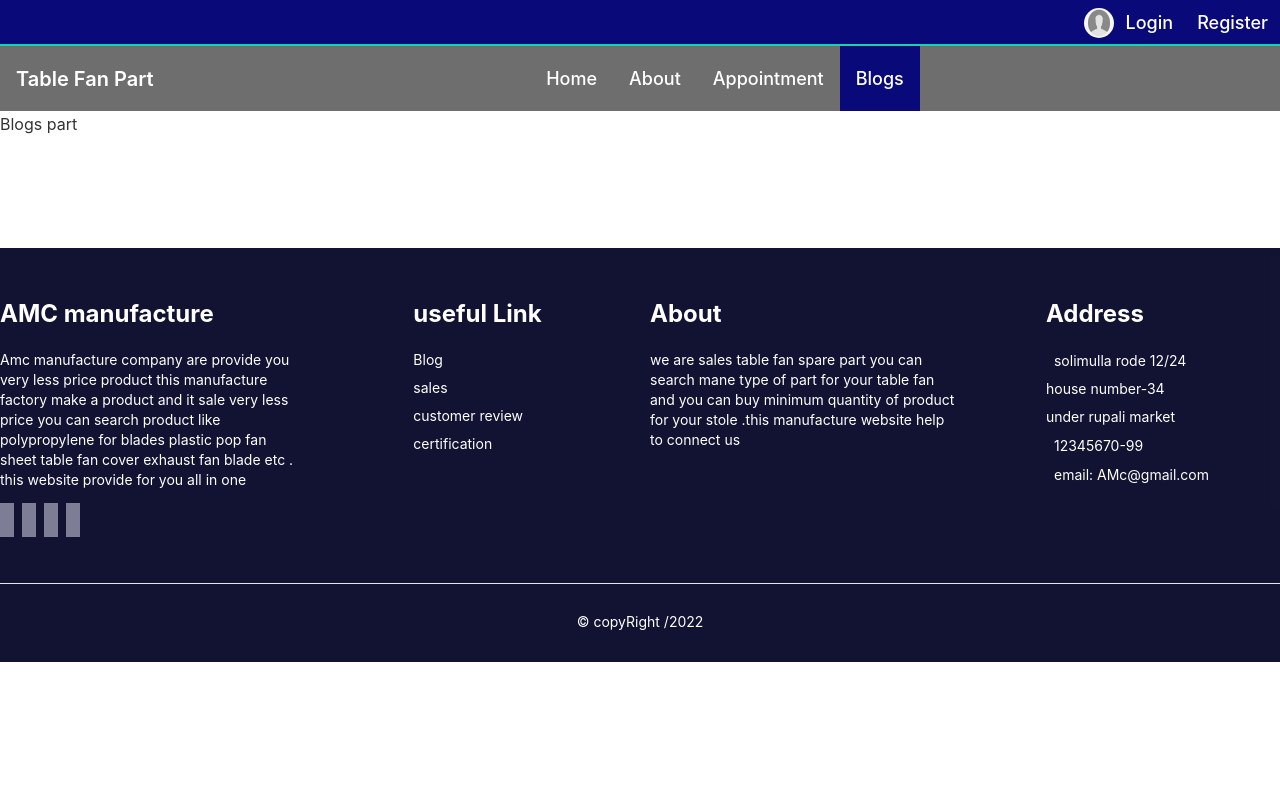
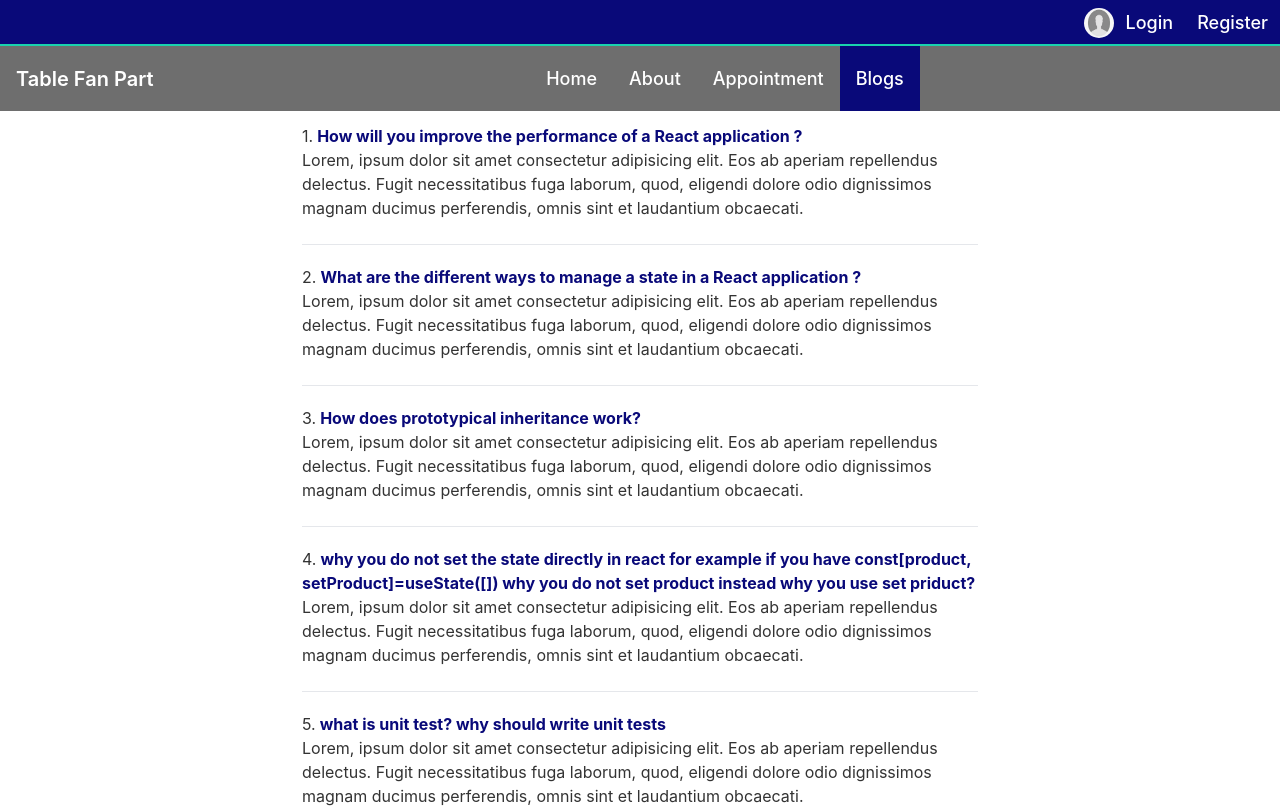
Before and after one commit to arifa-akter/table-fan-manufacture, a React (Create React App) app: page /blogs in a window 1280 px wide. Shown: the top 808 px of the page. Built offline with nearby package versions, Linux system fonts and the light colour scheme; no server answers; the HTML template or start-up script is replaced by a standard one.

Commit message:
add bloge design

```diff
--- a/src/components/Blogs/Blogs.js
+++ b/src/components/Blogs/Blogs.js
@@ -3,7 +3,33 @@ import React from 'react';
 const Blogs = () => {
     return (
       <section className='blogs mt-28 mb-28 '>
-          <h1>Blogs part</h1>
+          <div className="container mx-auto">
+            <div className="lg:w-[700px] grid grid-cols-1 mx-auto p-3">
+               <div className="question">
+                 <span className="pr-1">1.</span><span className='text-primary  font-bold pt-5'>How will you improve the performance of a React application ?</span>
+                  <p className="pb-6">Lorem, ipsum dolor sit amet consectetur adipisicing elit. Eos ab aperiam repellendus delectus. Fugit necessitatibus fuga laborum, quod, eligendi dolore odio dignissimos magnam ducimus
+                     perferendis, omnis sint et laudantium obcaecati.</p>
+                  <hr className='mb-5'/>
+                  <span className="pr-1">2.</span><span className='text-primary font-bold'>What are the different ways to manage a state in a React application ?</span>
+                  <p className="pb-6">Lorem, ipsum dolor sit amet consectetur adipisicing elit. Eos ab aperiam repellendus delectus. Fugit necessitatibus fuga laborum, quod, eligendi dolore odio dignissimos magnam ducimus
+                     perferendis, omnis sint et laudantium obcaecati.</p>
+                     <hr className='mb-5'/>
+                  <span className="pr-1">3.</span><span className='text-primary font-bold'>How does prototypical inheritance work?</span>
+                  <p className="pb-6">Lorem, ipsum dolor sit amet consectetur adipisicing elit. Eos ab aperiam repellendus delectus. Fugit necessitatibus fuga laborum, quod, eligendi dolore odio dignissimos magnam ducimus
+                     perferendis, omnis sint et laudantium obcaecati.</p>
+                     <hr className='mb-5'/>
+                  <span className="pr-1">4.</span><span className='text-primary font-bold'>why you do not set the state directly in react for example  if you have const[product, setProduct]=useState([]) why you do not set product instead why you use set priduct?</span>
+                  <p className="pb-6">Lorem, ipsum dolor sit amet consectetur adipisicing elit. Eos ab aperiam repellendus delectus. Fugit necessitatibus fuga laborum, quod, eligendi dolore odio dignissimos magnam ducimus
+                     perferendis, omnis sint et laudantium obcaecati.</p>
+                     <hr className='mb-5'/>
+                  <span className="pr-1">5.</span>
+                  <span className='text-primary font-bold'>what is unit test? why should write unit tests</span>
+                  <p className="pb-6">Lorem, ipsum dolor sit amet consectetur adipisicing elit. Eos ab aperiam repellendus delectus. Fugit necessitatibus fuga laborum, quod, eligendi dolore odio dignissimos magnam ducimus
+                     perferendis, omnis sint et laudantium obcaecati.</p>
+
+               </div>
+            </div>
+          </div>
       </section>
     );
 };
```
